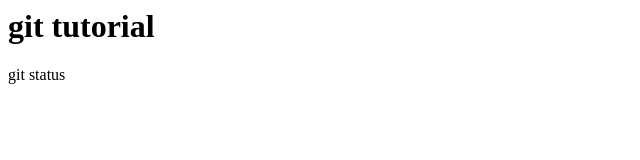
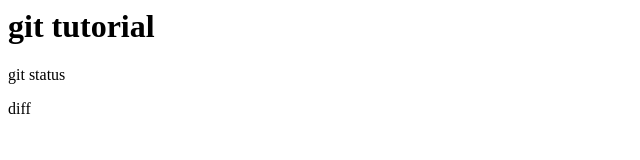
Before and after one commit to kouhei-kobayashi/git_tutorial2, a plain HTML site: page index.html in a window 1280 px wide. Shown: the full height of the page, 0-640 px from the left. Drawn offline with Linux system fonts and the light colour scheme.

Commit message:
diff追加

```diff
--- a/index.html
+++ b/index.html
@@ -1,2 +1,3 @@
 <h1>git tutorial</h1>
 <p>git status</p>
+<p>diff</p>
```
